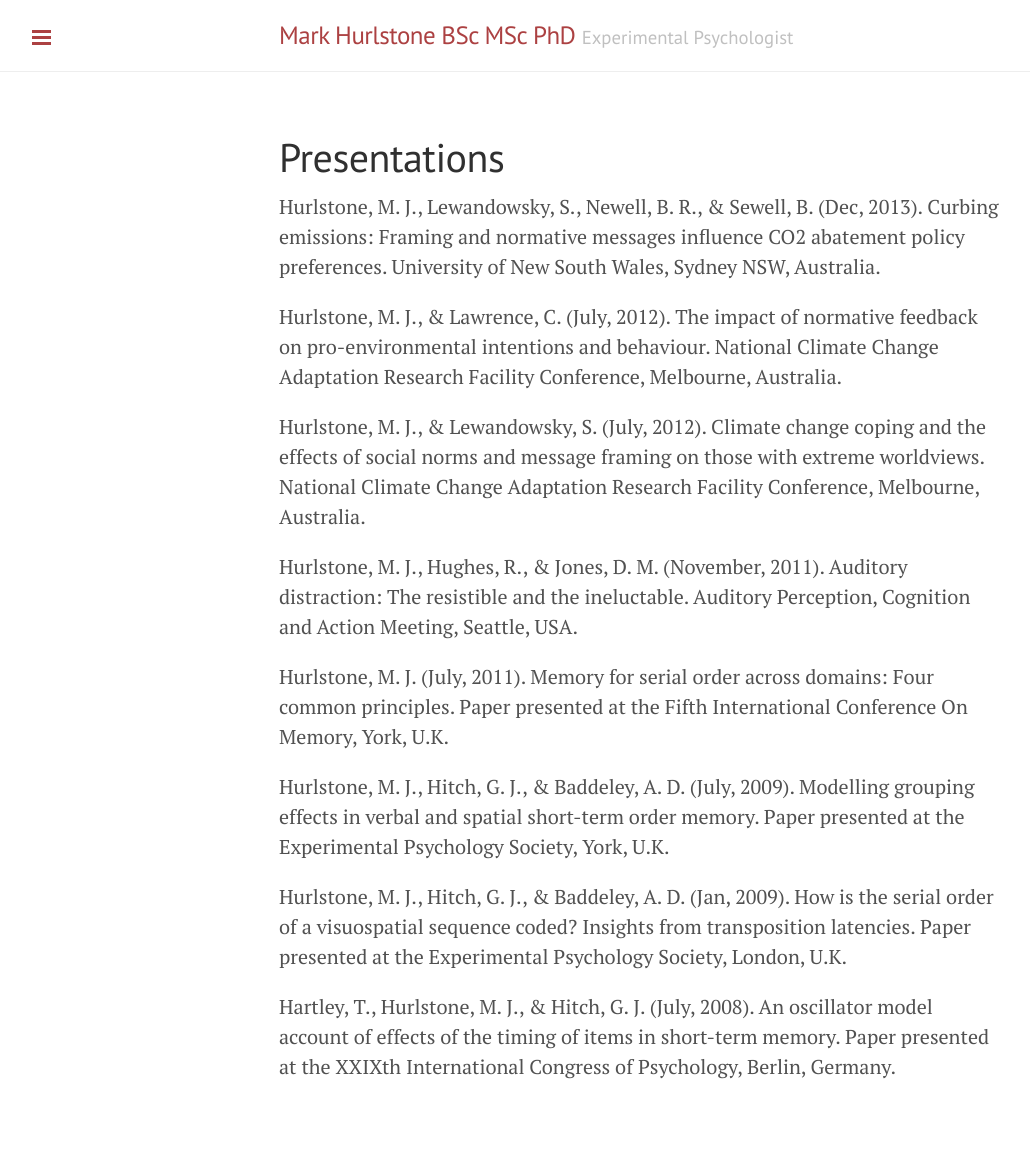
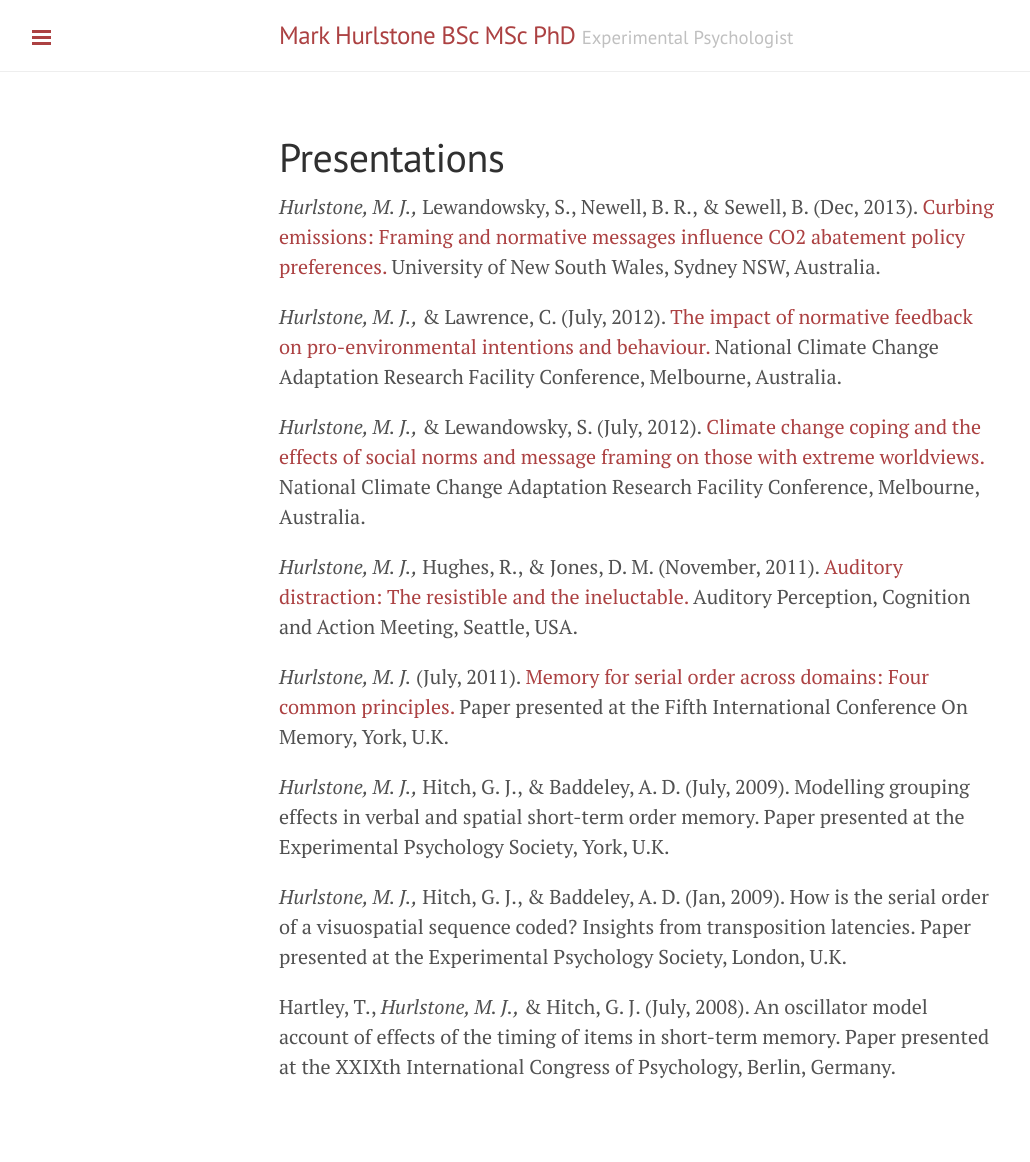
Before and after one commit to mjh508/mark-hurlstone.github.io, a Jekyll site: the page built from presentations.md, in a window 1280 px wide. Shown: the whole page, without its empty margins (1-1031 px from the left). Built offline with Jekyll 4.4.1, drawn with Linux system fonts in a browser that asks for light colours; Markdown is read by kramdown in place of the engine named in the settings; part of the change alters nothing that is shown.

```diff
--- a/presentations.md
+++ b/presentations.md
@@ -3,18 +3,18 @@ layout: page
 title: Presentations
 ---
 
-Hurlstone, M. J., Lewandowsky, S., Newell, B. R., & Sewell, B. (Dec, 2013). Curbing emissions: Framing and normative messages influence CO2 abatement policy preferences. University of New South Wales, Sydney NSW, Australia.
+*Hurlstone, M. J.,* Lewandowsky, S., Newell, B. R., & Sewell, B. (Dec, 2013). [Curbing emissions: Framing and normative messages influence CO2 abatement policy preferences.](/HLNS.13.NSW.pdf) University of New South Wales, Sydney NSW, Australia.
 
-Hurlstone, M. J., & Lawrence, C. (July, 2012). The impact of normative feedback on pro-environmental intentions and behaviour. National Climate Change Adaptation Research Facility Conference, Melbourne, Australia.
+*Hurlstone, M. J.,* & Lawrence, C. (July, 2012). [The impact of normative feedback on pro-environmental intentions and behaviour.](/HLaw.12.NCCARF.pdf) National Climate Change Adaptation Research Facility Conference, Melbourne, Australia.
 
-Hurlstone, M. J., & Lewandowsky, S. (July, 2012). Climate change coping and the effects of social norms and message framing on those with extreme worldviews. National Climate Change Adaptation Research Facility Conference, Melbourne, Australia.
+*Hurlstone, M. J.,* & Lewandowsky, S. (July, 2012). [Climate change coping and the effects of social norms and message framing on those with extreme worldviews.](/HLew.12.NCCARF.pdf) National Climate Change Adaptation Research Facility Conference, Melbourne, Australia.
 
-Hurlstone, M. J., Hughes, R., & Jones, D. M. (November, 2011). Auditory distraction: The resistible and the ineluctable. Auditory Perception, Cognition and Action Meeting, Seattle, USA.
+*Hurlstone, M. J.,* Hughes, R., & Jones, D. M. (November, 2011). [Auditory distraction: The resistible and the ineluctable.](/HHJ.11.APCAM.pdf) Auditory Perception, Cognition and Action Meeting, Seattle, USA.
 
-Hurlstone, M. J. (July, 2011). Memory for serial order across domains: Four common principles. Paper presented at the Fifth International Conference On Memory, York, U.K.
+*Hurlstone, M. J.* (July, 2011). [Memory for serial order across domains: Four common principles.](/H.11.ICOM.pdf) Paper presented at the Fifth International Conference On Memory, York, U.K.
 
-Hurlstone, M. J., Hitch, G. J., & Baddeley, A. D. (July, 2009). Modelling grouping effects in verbal and spatial short-term order memory. Paper presented at the Experimental Psychology Society, York, U.K.
+*Hurlstone, M. J.,* Hitch, G. J., & Baddeley, A. D. (July, 2009). Modelling grouping effects in verbal and spatial short-term order memory. Paper presented at the Experimental Psychology Society, York, U.K.
 
-Hurlstone, M. J., Hitch, G. J., & Baddeley, A. D. (Jan, 2009). How is the serial order of a visuospatial sequence coded? Insights from transposition latencies. Paper presented at the Experimental Psychology Society, London, U.K.
+*Hurlstone, M. J.,* Hitch, G. J., & Baddeley, A. D. (Jan, 2009). How is the serial order of a visuospatial sequence coded? Insights from transposition latencies. Paper presented at the Experimental Psychology Society, London, U.K.
 
-Hartley, T., Hurlstone, M. J., & Hitch, G. J. (July, 2008). An oscillator model account of effects of the timing of items in short-term memory. Paper presented at the XXIXth International Congress of Psychology, Berlin, Germany.
+Hartley, T., *Hurlstone, M. J.,* & Hitch, G. J. (July, 2008). An oscillator model account of effects of the timing of items in short-term memory. Paper presented at the XXIXth International Congress of Psychology, Berlin, Germany.
```
